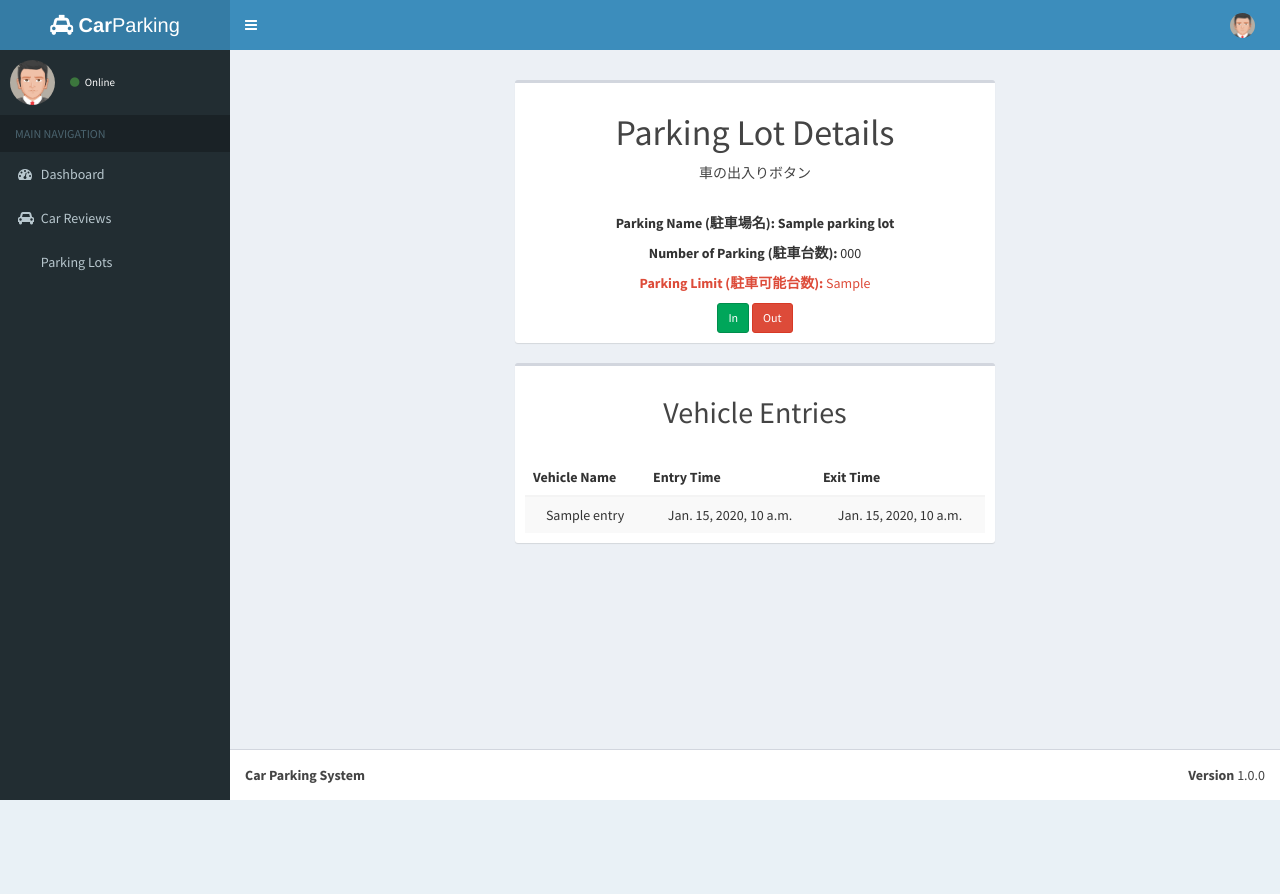
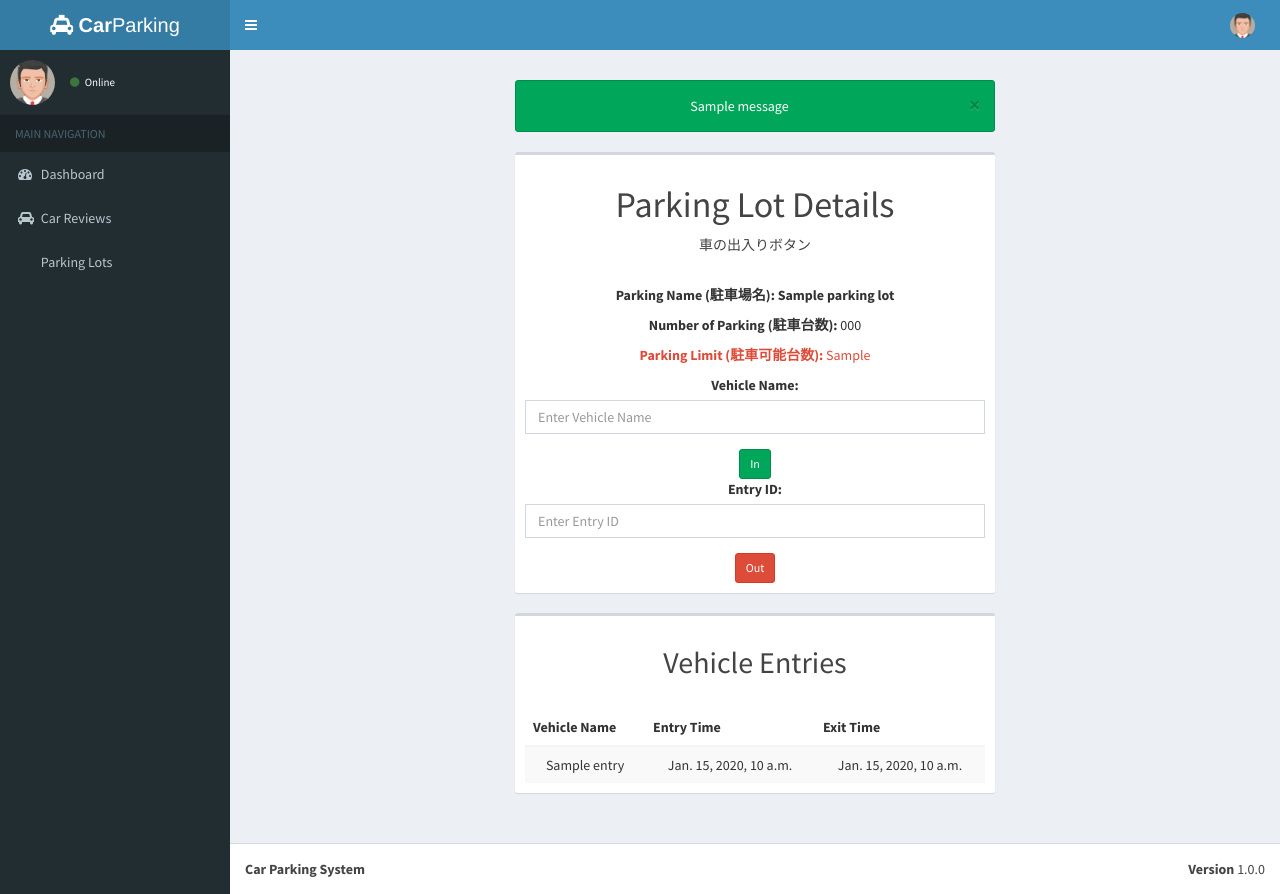
Before and after one commit to omar-faruk14/Parking_with_django_AI, a Django app: template templates/parking_lot_in_out.html in a window 1280 px wide. Before the commit the page ends 800 px from the top, so only its background shows below. Run offline with Django 4.2, Linux system fonts and the light colour scheme; the template is opened without the code that fills it: most values are stand-ins (such as "Sample title", 1, 10 or a date in 2020); one stand-in notice (Sample message) is shown; some libraries are stand-ins or nearby versions.

Commit message:
Parking System Make Automatic

```diff
--- a/templates/parking_lot_in_out.html
+++ b/templates/parking_lot_in_out.html
@@ -6,6 +6,20 @@
 <section class="content">
     <div class="row text-center"> <!-- Add the 'text-center' class here -->
         <div class="col-xs-12 col-md-6 col-md-offset-3"> <!-- Use 'col-md-offset-3' to center align the column -->
+            <!-- Display messages -->
+            {% if messages %}
+            <div class="messages">
+                {% for message in messages %}
+                <div class="alert alert-{{ message.tags }} alert-dismissible" role="alert">
+                    {{ message }}
+                    <button type="button" class="close" data-dismiss="alert" aria-label="Close">
+                        <span aria-hidden="true">&times;</span>
+                    </button>
+                </div>
+                {% endfor %}
+            </div>
+            {% endif %}
+
             <div class="box">
                 <div class="box-header">
                     <h1>Parking Lot Details</h1>
@@ -16,9 +30,20 @@
                     <p><strong><b>Parking Name (駐車場名):</strong> {{ parking_lot.name }}</b></p>
                     <p><strong>Number of Parking (駐車台数):</strong> {{ parking_lot.number_of_parking }}</p>
                     <p class="text-red"><strong>Parking Limit (駐車可能台数):</strong> {{ parking_lot.parking_limit }}</p>
-                    <form method="post" action="{% url 'parking_lot_detail' parking_lot.id %}">
+                    <form method="post" action="{% url 'parking_lot_detail' parking_lot_id=parking_lot.id %}">
                         {% csrf_token %}
+                        <div class="form-group">
+                            <label for="vehicle_name">Vehicle Name:</label>
+                            <input type="text" class="form-control" id="vehicle_name" name="vehicle_name" placeholder="Enter Vehicle Name" required>
+                        </div>
                         <button class="btn btn-success btn-sm" type="submit" name="in">In</button>
+                    </form>
+                    <form method="post" action="{% url 'parking_lot_detail' parking_lot_id=parking_lot.id %}">
+                        {% csrf_token %}
+                        <div class="form-group">
+                            <label for="entry_id">Entry ID:</label>
+                            <input type="text" class="form-control" id="entry_id" name="entry_id" placeholder="Enter Entry ID" required>
+                        </div>
                         <button class="btn btn-danger btn-sm" type="submit" name="out">Out</button>
                     </form>
                 </div>
```
Also changed, not shown: web_parking_app1/views.py (+11 -2 lines).
